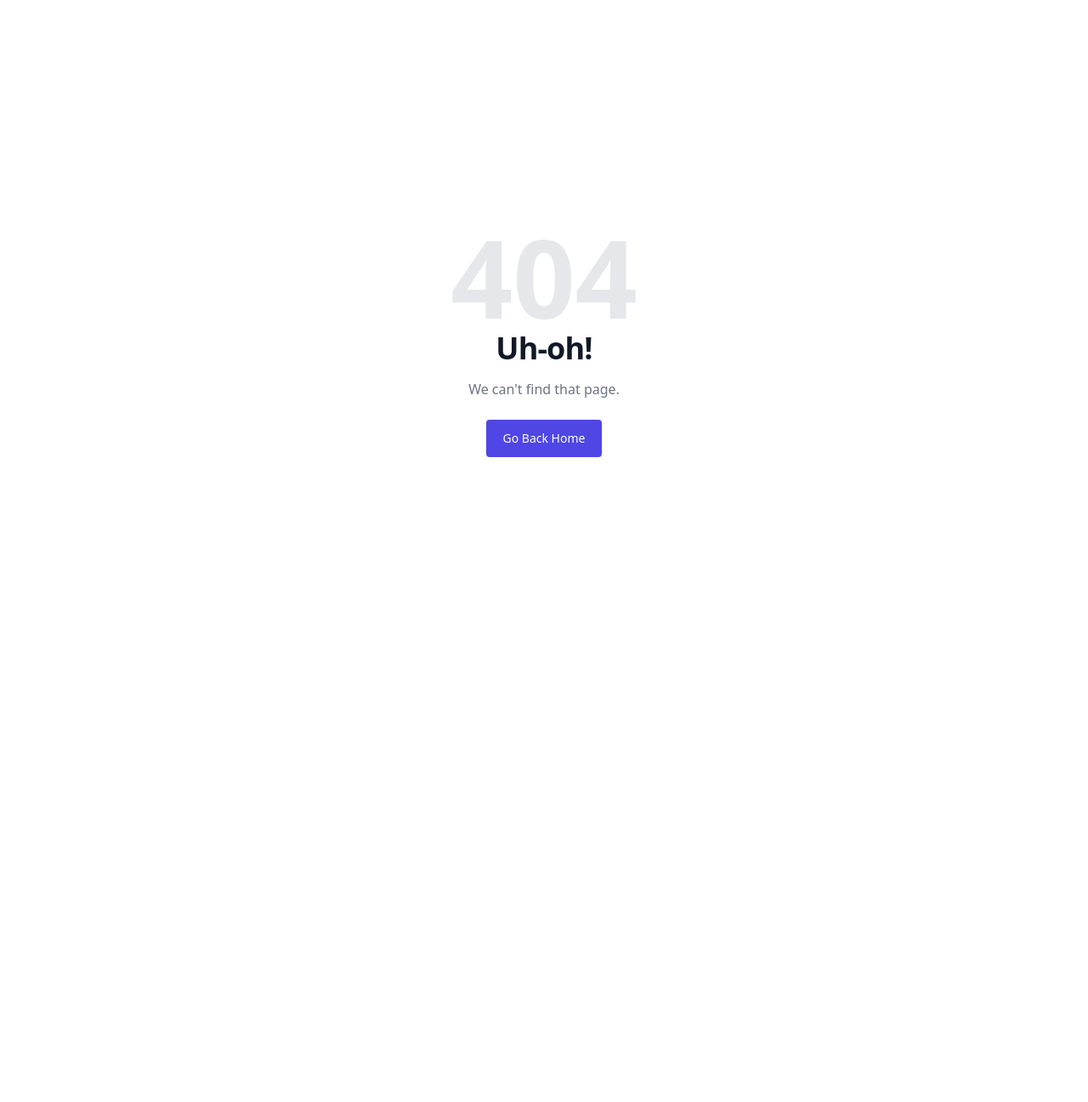
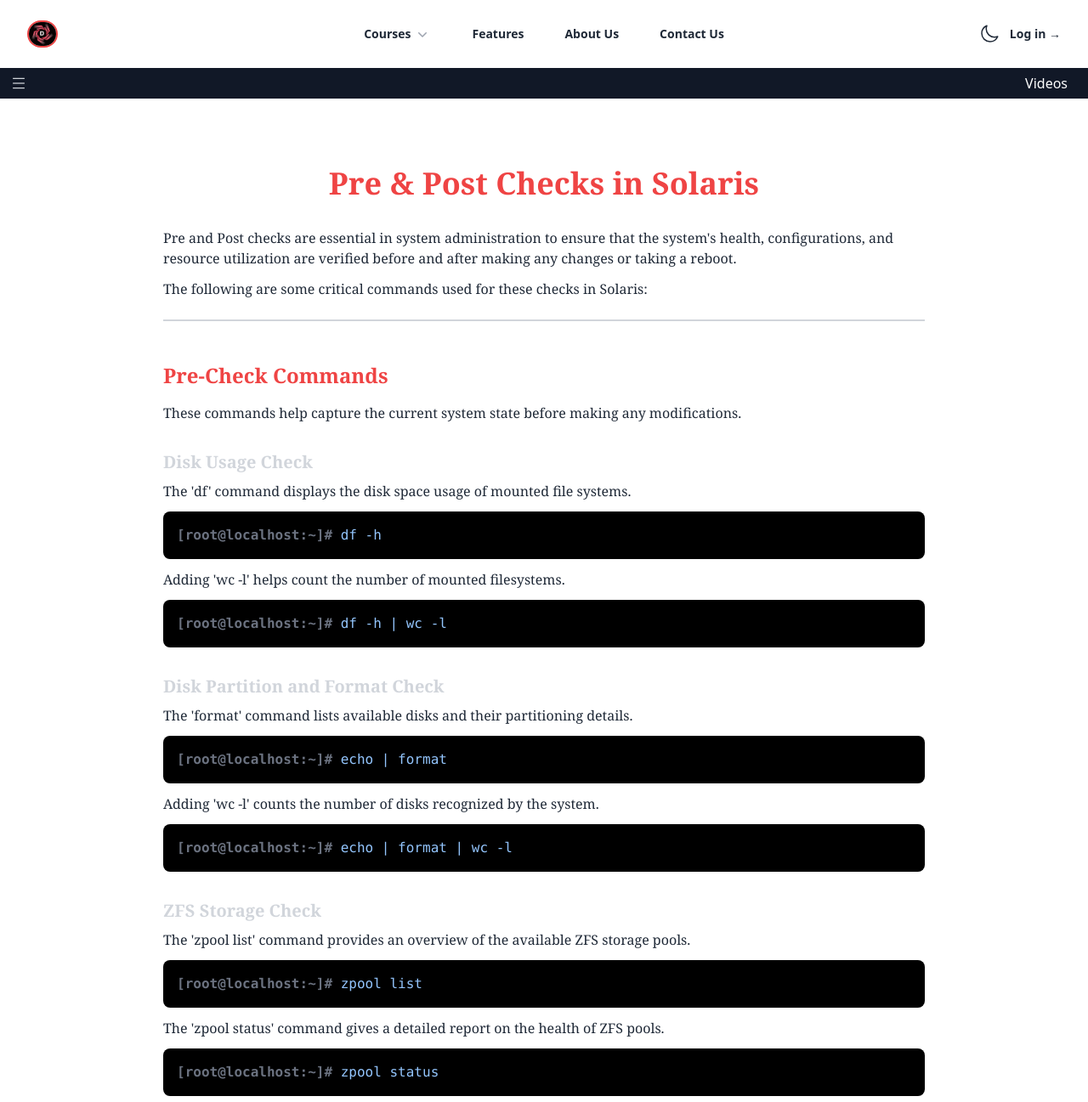
Before and after one commit to mnu4513/devfsadm, a React (Create React App) app: page /course/solaris/pre-post-checks in a window 1280 px wide. Before the commit this address had no page. Shown: the top 1297 px of the page at 85% size. Before the commit the page ends 800 px from the top, so only its background shows below. Built offline with nearby package versions, Linux system fonts and the light colour scheme.

Commit message:
pre & post check pending

```diff
--- /dev/null
+++ b/src/components/solaris/PrePostCheck.js
@@ -0,0 +1,75 @@
+import React from 'react';
+import { Heading, Line, Subheading, Supersubheading, TerminalOutput, Text } from "../utils/Comps";
+
+const PrePostCheck = () => {
+  return (
+    <div className='mx-4 my-4 lg:max-w-4xl lg:mx-auto'>
+      <Heading text={`Pre & Post Checks in Solaris`} />
+
+      <Text text={`Pre and Post checks are essential in system administration to ensure that the system's health, configurations, and resource utilization are verified before and after making any changes or taking a reboot. `} />
+
+      <Text text={`The following are some critical commands used for these checks in Solaris:`}/>
+      <Line />
+      <Subheading text={`Pre-Check Commands`} />
+      <Text text={`These commands help capture the current system state before making any modifications.`} />
+
+      <Supersubheading text={`Disk Usage Check`} />
+      <Text text={`The 'df' command displays the disk space usage of mounted file systems.`} />
+      <TerminalOutput content={`[root@localhost:~]# df -h`} />
+      <Text text={`Adding 'wc -l' helps count the number of mounted filesystems.`} />
+      <TerminalOutput content={`[root@localhost:~]# df -h | wc -l`} />
+
+      <Supersubheading text={`Disk Partition and Format Check`} />
+      <Text text={`The 'format' command lists available disks and their partitioning details.`} />
+      <TerminalOutput content={`[root@localhost:~]# echo | format`} />
+      <Text text={`Adding 'wc -l' counts the number of disks recognized by the system.`} />
+      <TerminalOutput content={`[root@localhost:~]# echo | format | wc -l`} />
+
+      <Supersubheading text={`ZFS Storage Check`} />
+      <Text text={`The 'zpool list' command provides an overview of the available ZFS storage pools.`} />
+      <TerminalOutput content={`[root@localhost:~]# zpool list`} />
+      <Text text={`The 'zpool status' command gives a detailed report on the health of ZFS pools.`} />
+      <TerminalOutput content={`[root@localhost:~]# zpool status`} />
+      <Text text={`The '-xv' flag provides verbose output, including only the pools with issues.`} />
+      <TerminalOutput content={`[root@localhost:~]# zpool status -xv`} />
+
+      <Supersubheading text={`Service Health Check`} />
+      <Text text={`The 'svcs -x' command displays services that are in a maintenance state or not running correctly.`} />
+      <TerminalOutput content={`[root@localhost:~]# svcs -x`} />
+
+      <Supersubheading text={`Fault Management Check`} />
+      <Text text={`The 'fmadm faulty' command lists faulty hardware components or system issues detected by FMA (Fault Management Architecture).`} />
+      <TerminalOutput content={`[root@localhost:~]# fmadm faulty`} />
+
+      <Supersubheading text={`Network Configuration Check`} />
+      <Text text={`The 'ipadm' command shows the current IP configuration on the system.`} />
+      <TerminalOutput content={`[root@localhost:~]# ipadm`} />
+      <Text text={`The 'ipmpstat -i' and 'ipmpstat -g' commands provide information about IP Multipathing (IPMP).`} />
+      <TerminalOutput content={`[root@localhost:~]# ipmpstat -i`} />
+      <TerminalOutput content={`[root@localhost:~]# ipmpstat -g`} />
+      <Text text={`The 'netstat -nrv' command displays the system’s routing table in a numerical format.`} />
+      <TerminalOutput content={`[root@localhost:~]# netstat -nrv`} />
+
+      <Supersubheading text={`System Configuration Checks`} />
+      <Text text={`Checking essential system files for network and user configurations.`} />
+      <TerminalOutput content={`[root@localhost:~]# cat /etc/resolv.conf`} />
+      <Text text={`Displays the DNS resolver configuration.`} />
+      <TerminalOutput content={`[root@localhost:~]# cat /etc/passwd`} />
+      <Text text={`Lists all system users.`} />
+      <TerminalOutput content={`[root@localhost:~]# cat /etc/group`} />
+      <Text text={`Shows group memberships.`} />
+      <TerminalOutput content={`[root@localhost:~]# cat /etc/hosts`} />
+      <Text text={`Displays static hostname-to-IP address mappings.`} />
+      <TerminalOutput content={`[root@localhost:~]# cat /etc/system`} />
+      <Text text={`Contains kernel tuning parameters and system configurations.`} />
+      <TerminalOutput content={`[root@localhost:~]# cat /var/adm/messages`} />
+      <Text text={`Logs system messages, errors, and warnings.`} />
+
+      <Line />
+      <Subheading text={`Post-Check Validation`} />
+      <Text text={`After making changes to the system, repeat the above checks to confirm system health and verify that no new issues have arisen.`} />
+    </div>
+  );
+};
+
+export default PrePostCheck;
--- a/src/components/solaris/SidebarSolaris.js
+++ b/src/components/solaris/SidebarSolaris.js
@@ -71,6 +71,9 @@ const SidebarSolaris = ({ toggleSidebar, sidebarVisible }) => {
         name: 'Patch Management',
         link: '/course/solaris/patch-management'
     }, {
+        name: 'Pre & Post Checks',
+        link: '/course/solaris/pre-post-checks'
+    }, {
         name: 'LDOM',
         link: '/course/solaris/ldom'
     }, {
--- a/src/index.js
+++ b/src/index.js
@@ -120,6 +120,7 @@ import FilesAndDirShell from './components/shell_scripting/FilesAndDirShell';
 import NFSSolaris from './components/solaris/NFS';
 import BootPhasePage from './components/solaris/BootPhase';
 import VirtualizationPage from './components/solaris/Virtualization';
+import PrePostCheck from './components/solaris/PrePostCheck';
 
 
 const root = ReactDOM.createRoot(document.getElementById('root'));
@@ -376,6 +377,9 @@ const appRouter = createBrowserRouter([
           path: '/course/solaris/patch-management',
           element: <PatchManagement />
         }, {
+          path: '/course/solaris/pre-post-checks',
+          element: <PrePostCheck/>
+        }, {
           path: '/course/solaris/ldom',
           element: <LDOM />
         }, {
```
